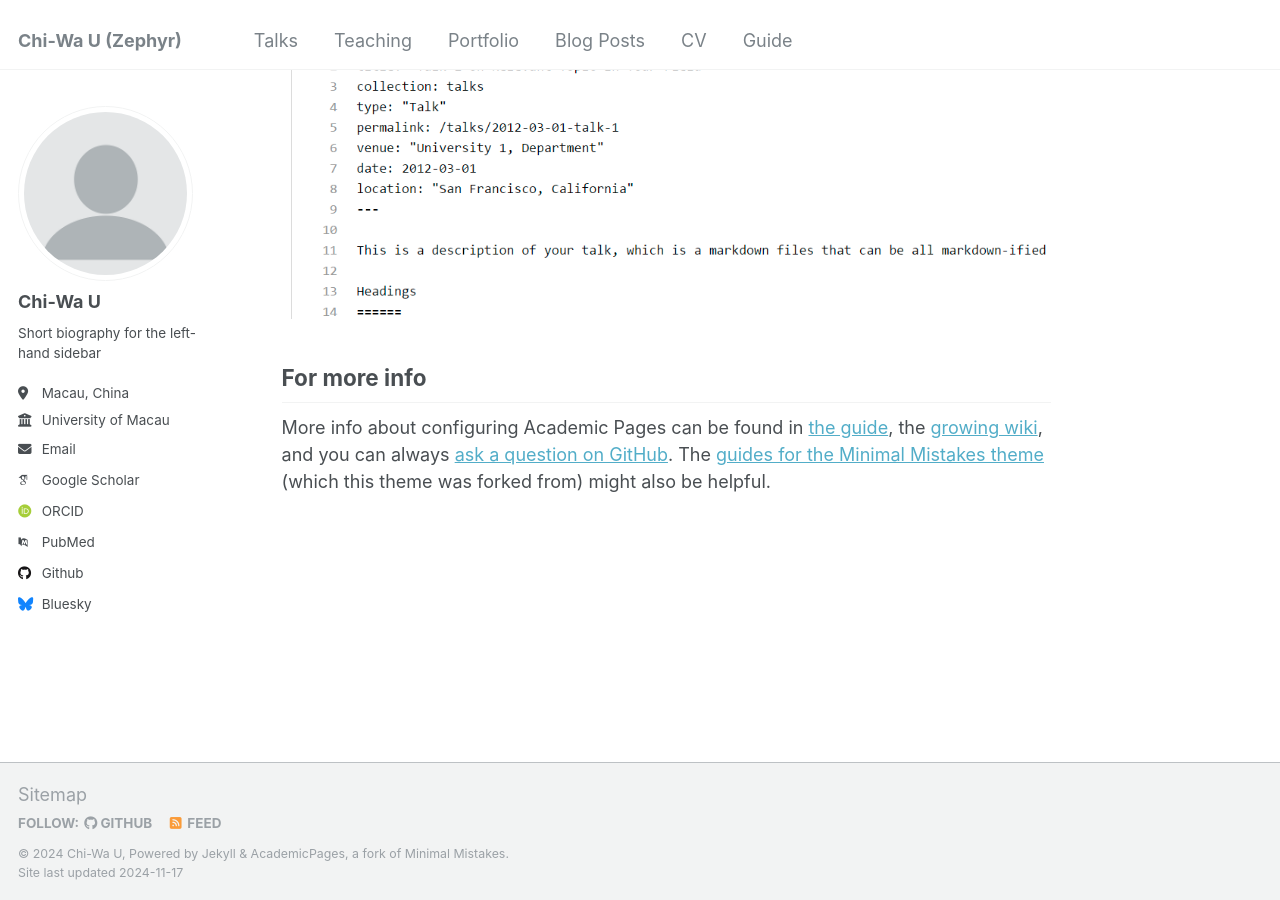
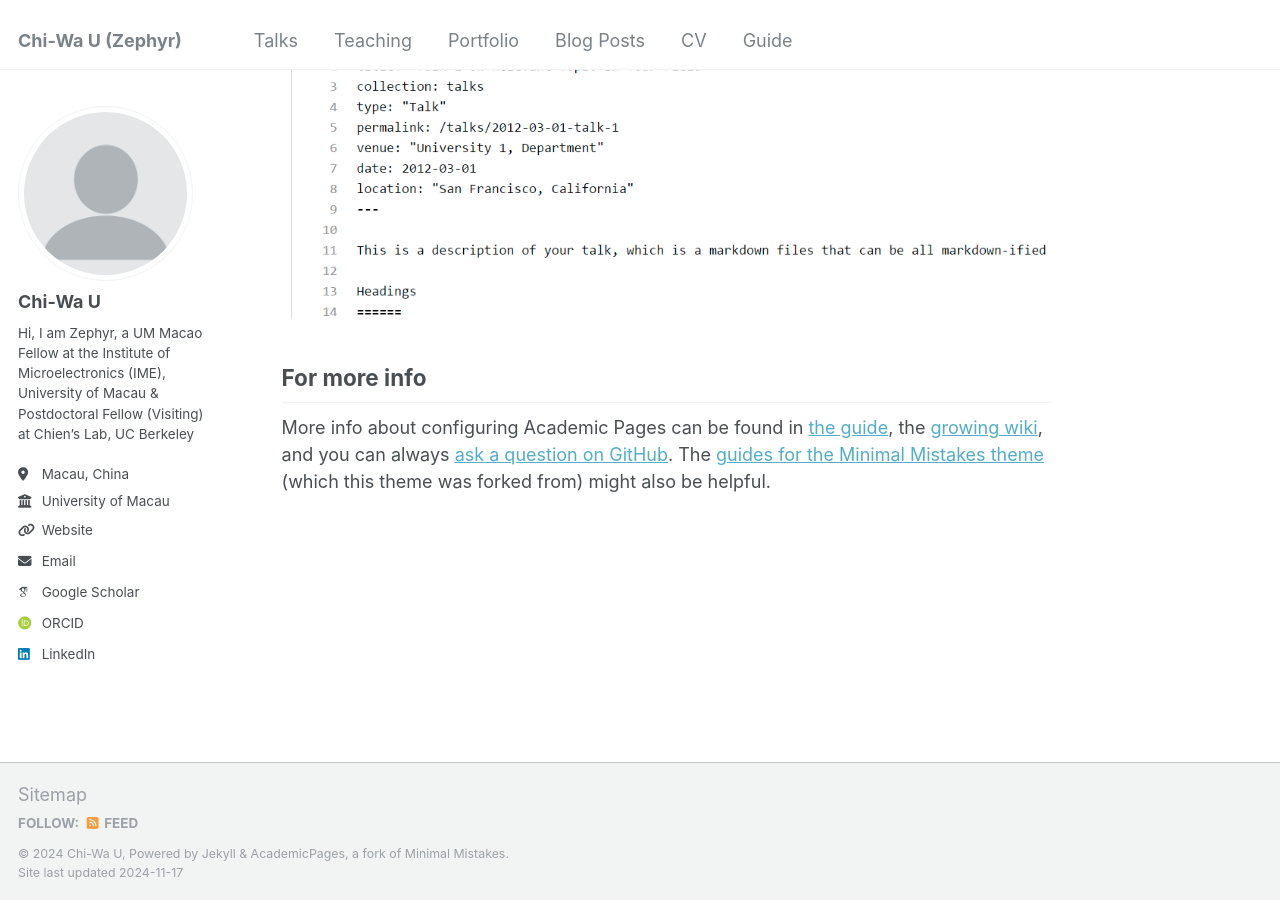
Before and after one commit to Zephyr-U/chiwau, a Jekyll site: the page built from _pages/about.md, in a window 1280 px wide and 900 px high, scrolled down 2643 px. Built offline with Jekyll 4.4.1, drawn with Linux system fonts in a browser that asks for light colours; some web fonts are replaced.

Commit message:
_config.yml

```diff
--- a/_config.yml
+++ b/_config.yml
@@ -12,9 +12,9 @@ title                    : "Chi-Wa U (Zephyr)"
 title_separator          : "-"
 name                     : &name "Chi-Wa U"
 description              : &description "The perosnal web page for Chi-Wa U from University of Macau"
-url                      : https://zephyr-u.github.io/chiwau/ # the base hostname & protocol for your site e.g. "https://[your GitHub username].github.io"
+url                      : https://zephyr-u.github.io/chiwau # the base hostname & protocol for your site e.g. "https://[your GitHub username].github.io"
 baseurl                  : "" # the subpath of your site, e.g. "/blog"
-repository               : "academicpages/academicpages.github.io"
+repository               : "chiwau/zephyr-u.github.io"
 
 # Site Author - The following control what appear as part of the author content on the side bar.
 #               If a field is blank the icon and link will not appear, otherwise it will be shown.
@@ -24,19 +24,19 @@ author:
   avatar           : "profile.png"
   name             : "Chi-Wa U"
   pronouns         : # example: "she/her"
-  bio              : "Short biography for the left-hand sidebar"
+  bio              : "Hi, I am Zephyr, a UM Macao Fellow at the Institute of Microelectronics (IME), University of Macau & Postdoctoral Fellow (Visiting) at Chien’s Lab, UC Berkeley"
   location         : "Macau, China"
   employer         : "University of Macau"
-  uri              : # URL
+  uri              : "https://ime.um.edu.mo/people/chi-wa-u-2/"
   email            : "Zephyru@um.edu.mo "
 
   # Academic websites
   arxiv            : # URL - Update with the correct link to your profile
-  googlescholar    : "https://scholar.google.com/citations?user=PS_CX0AAAAAJ"
+  googlescholar    : "https://scholar.google.com/citations?user=t_foGjkAAAAJ&hl"
   impactstory      : # URL
-  orcid            : "http://orcid.org/yourorcidurl"
+  orcid            : "https://orcid.org/0000-0001-5338-2637"
   semantic         : # URL
-  pubmed           : "https://www.ncbi.nlm.nih.gov/pubmed/?term=john+snow"
+  pubmed           : # URL
   researchgate     : # URL
   scopus           : # URL
 
@@ -44,12 +44,12 @@ author:
   bitbucket        : # Username - Update with your username on the site
   codepen          : # Username
   dribbble         : # Username
-  github           : "academicpages"
+  github           : # URL
   kaggle           : # Username
   stackoverflow    : # User number or user number and name (i.e., use "1" or "1/jeff-atwood")
 
   # Social media
-  bluesky          : "bsky.app" # Replace this with you Bluesky username
+  bluesky          : # Replace this with you Bluesky username
   facebook         : # Username
   flickr           : # Username
   foursquare       : # Username
@@ -58,7 +58,7 @@ author:
   keybase          : # Username
   instagram        : # Username
   lastfm           : # Username
-  linkedin         : # Username
+  linkedin         : "chiwau"
   mastodon         : # URL
   medium           : # URL
   pinterest        : # Username
```
